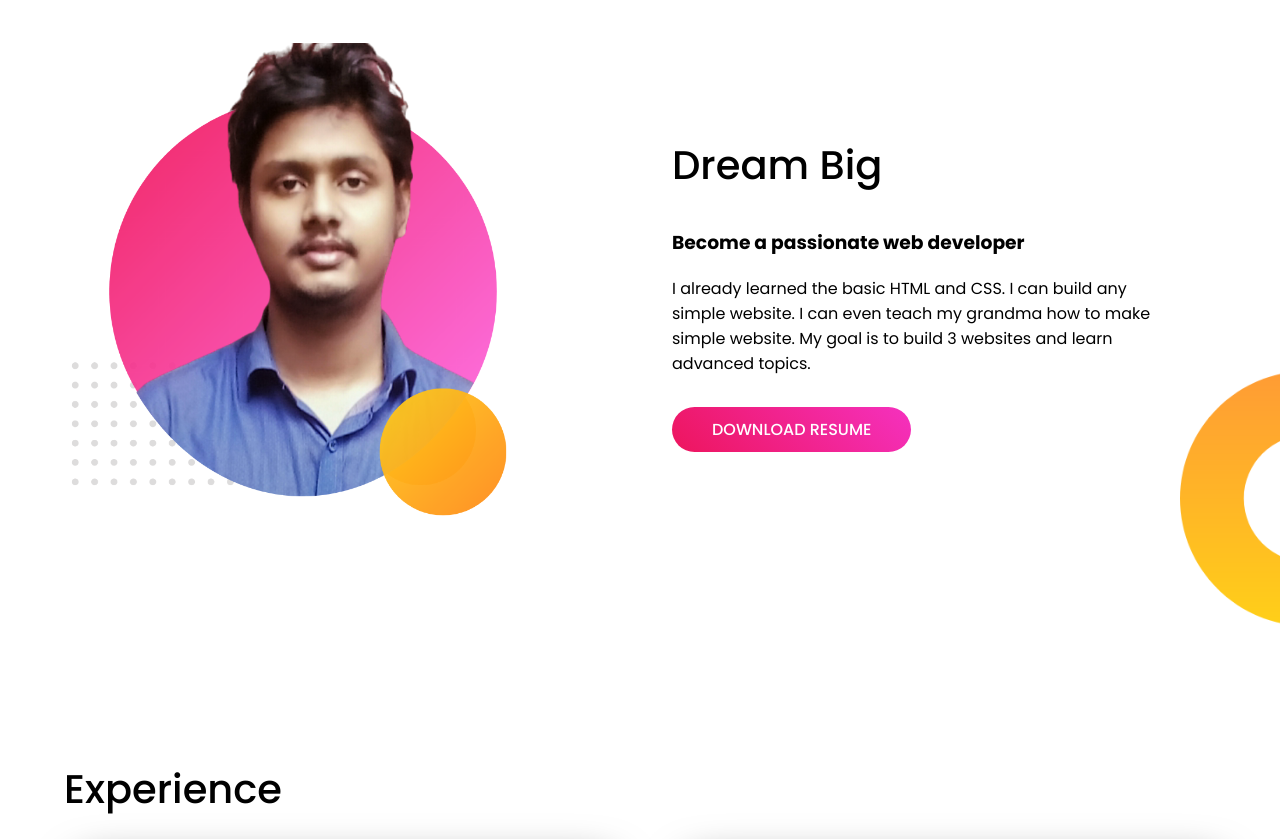
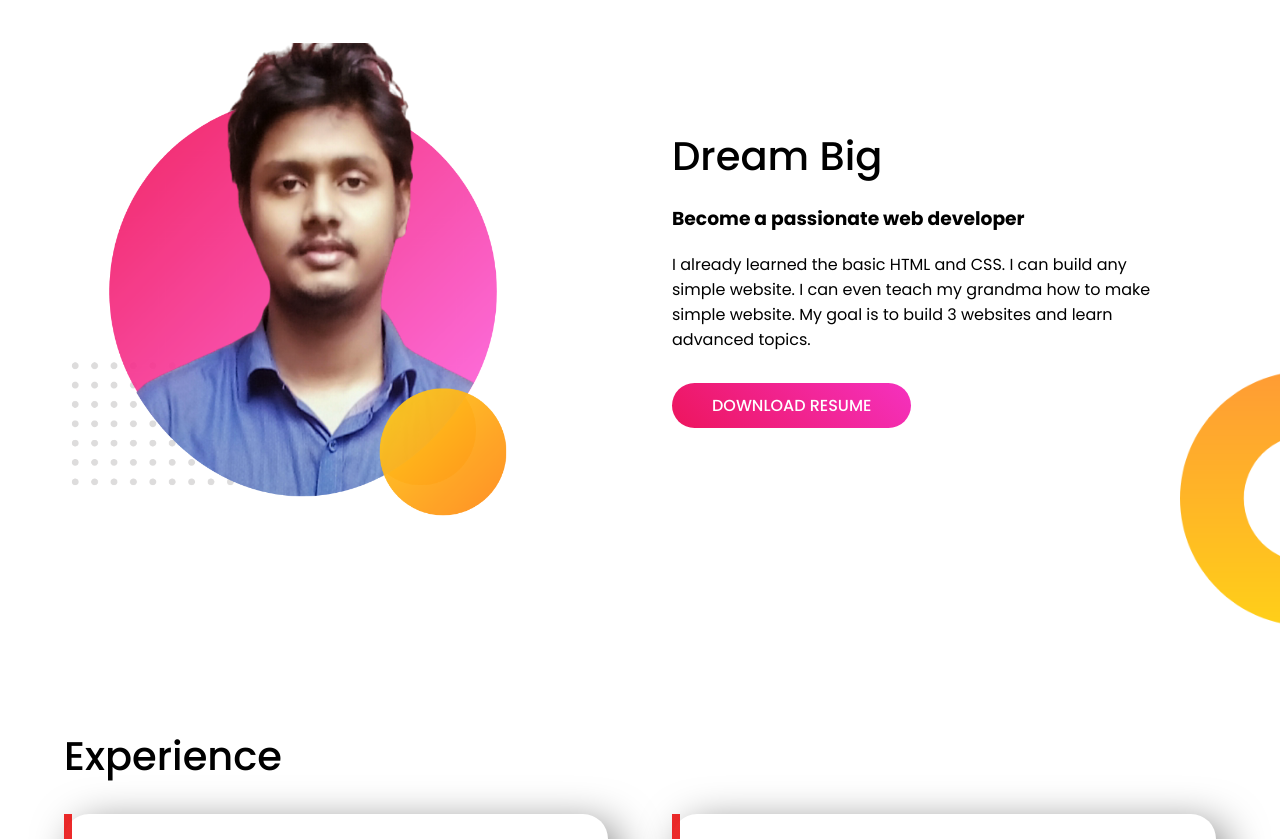
Before and after one commit to joydey100/developer-portfolio, a plain HTML site: page index.html in a window 1280 px wide. Shown: the part 740-1579 px from the top of the page. Drawn offline with Linux system fonts and the light colour scheme.

Commit message:
space handel

```diff
--- a/index.html
+++ b/index.html
@@ -67,7 +67,7 @@
 
     <!-- Experience Section -->
     <section class="experience-section">
-      <h2 class="pl-5">Experience</h2>
+      <h2 class="experience-title pl-5">Experience</h2>
       <div class="experience-area d-flex">
         <div class="experience-item w-40 ml-5">
           <h2>Full Stack Developer</h2>
--- a/style.css
+++ b/style.css
@@ -50,6 +50,7 @@ h1 {
 h2 {
   font-size: 40px;
   font-weight: 500;
+  margin: 0 0 18px;
 }
 h1 span {
   color: #ed155d;
@@ -104,6 +105,9 @@ h1 span {
   background-repeat: no-repeat;
   background-position: left 67%;
 }
+.experience-title {
+  margin-bottom: 28px;
+}
 .experience-item {
   padding: 30px;
   box-shadow: 10px 10px 40px rgba(0, 0, 0, 0.5);
```
